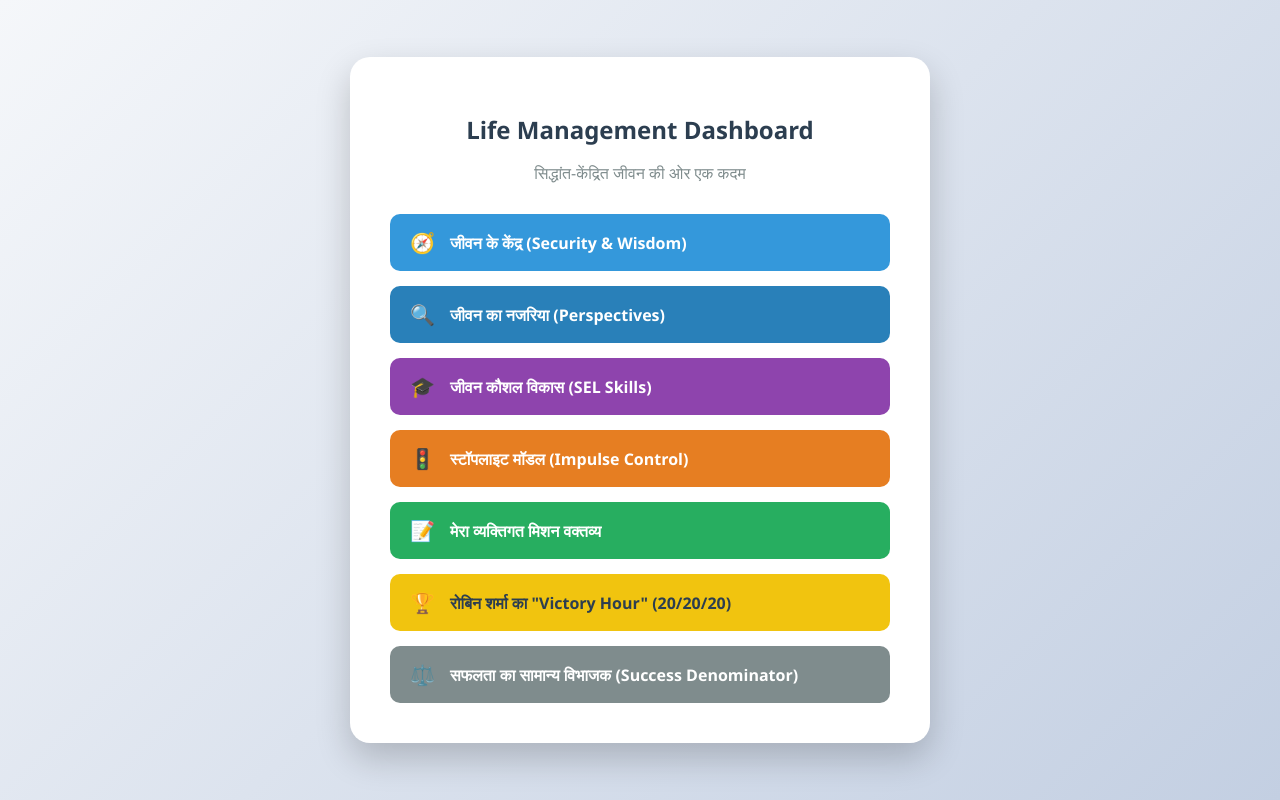
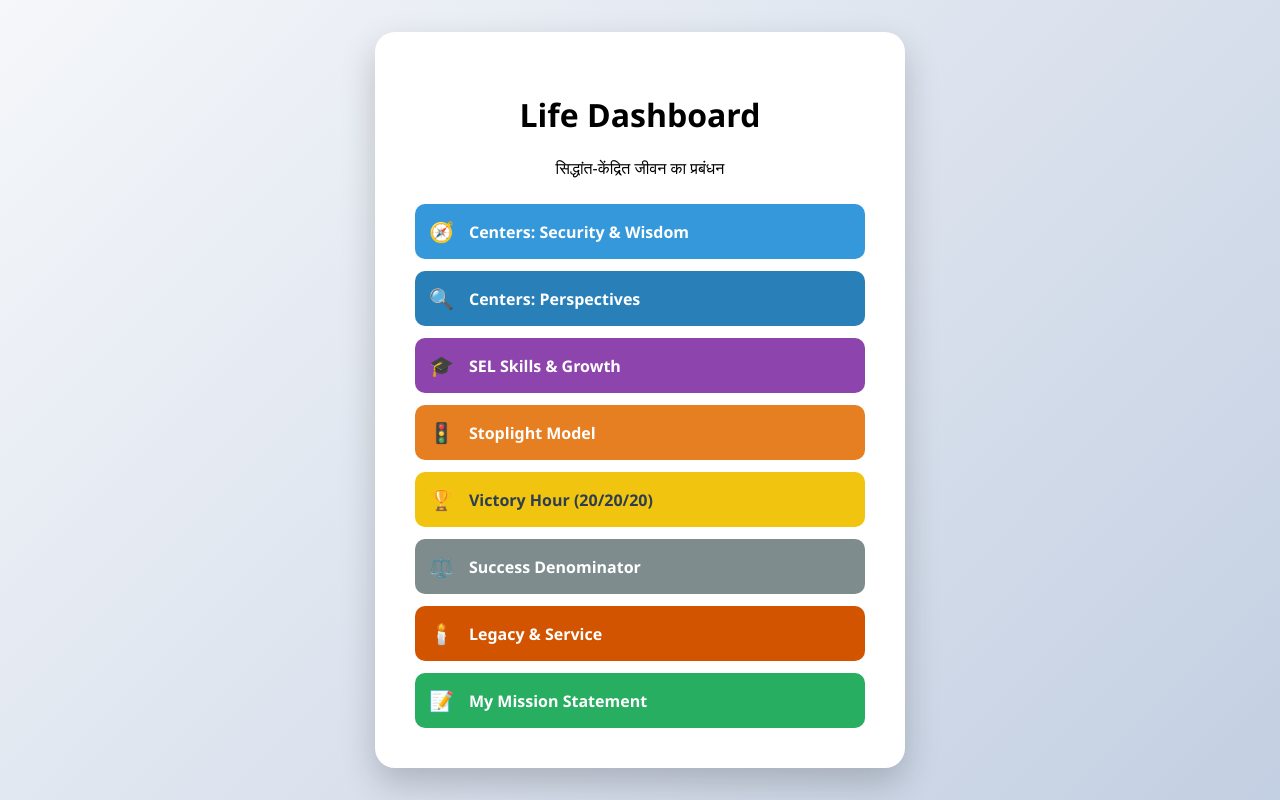
Before and after one commit to kbulbul026-coder/Centers, a Flask app: page / in a window 1280 px wide. Run offline with Flask 3, Linux system fonts and the light colour scheme.

Commit message:
add templates/legacy_serv

```diff
--- a/app.py
+++ b/app.py
@@ -22,19 +22,21 @@ def skills_growth():
 def stoplight():
     return render_template('stoplight.html')
 
-@app.route('/victory-hour') # नया रूट
+@app.route('/victory-hour')
 def victory_hour():
     return render_template('victory_hour.html')
+
+@app.route('/success-denominator')
+def success_denominator():
+    return render_template('success_denominator.html')
+
+@app.route('/legacy-service')
+def legacy_service():
+    return render_template('legacy_service.html')
 
 @app.route('/mission')
 def mission():
     return render_template('mission.html')
 
-# app.py में नया रूट जोड़ें
-@app.route('/success-denominator')
-def success_denominator():
-    return render_template('success_denominator.html')
-
-
 if __name__ == '__main__':
     app.run(debug=False)
--- a/templates/index.html
+++ b/templates/index.html
@@ -2,110 +2,33 @@
 <html lang="hi">
 <head>
     <meta charset="UTF-8">
-    <meta name="viewport" content="width=device-width, initial-scale=1.0">
-    <title>जीवन प्रबंधन डैशबोर्ड | Life Management Dashboard</title>
+    <title>Life Management Dashboard</title>
     <style>
-        /* मुख्य पेज की स्टाइलिंग */
-        body {
-            font-family: 'Segoe UI', Tahoma, Geneva, Verdana, sans-serif;
-            background: linear-gradient(135deg, #f5f7fa 0%, #c3cfe2 100%);
-            display: flex;
-            justify-content: center;
-            align-items: center;
-            min-height: 100vh;
-            margin: 0;
-        }
-
-        .dashboard-container {
-            background: white;
-            padding: 40px;
-            border-radius: 20px;
-            box-shadow: 0 15px 35px rgba(0,0,0,0.2);
-            text-align: center;
-            max-width: 500px;
-            width: 90%;
-        }
-
-        h1 { color: #2c3e50; margin-bottom: 10px; font-size: 24px; }
-        p { color: #7f8c8d; margin-bottom: 30px; font-size: 16px; }
-
-        /* लिंक/बटन की स्टाइलिंग */
-        .nav-menu { display: flex; flex-direction: column; gap: 15px; }
-
-        .btn {
-            display: block;
-            padding: 15px 20px;
-            text-decoration: none;
-            color: white;
-            border-radius: 10px;
-            font-weight: bold;
-            transition: all 0.3s ease;
-            text-align: left;
-            display: flex;
-            align-items: center;
-        }
-
-        .btn i { margin-right: 15px; font-style: normal; font-size: 20px; }
-
-        /* अलग-अलग बटन के रंग */
-        .btn-centers { background-color: #3498db; } /* Blue */
-        .btn-perspective { background-color: #2980b9; } /* Dark Blue */
-        .btn-skills { background-color: #8e44ad; } /* Purple */
-        .btn-stoplight { background-color: #e67e22; } /* Orange */
-        .btn-mission { background-color: #27ae60; } /* Green */
-
-        .btn:hover { transform: translateX(10px); box-shadow: 0 5px 15px rgba(0,0,0,0.1); filter: brightness(1.1); }
-
-        .btn-victory { background-color: #f1c40f; color: #2c3e50 !important; } /* Gold/Yellow */
-
-
-        .btn-denominator { background-color: #7f8c8d; } /* Grey for strong foundation */
-
-
-
+        body { font-family: 'Segoe UI', sans-serif; background: linear-gradient(135deg, #f5f7fa 0%, #c3cfe2 100%); display: flex; justify-content: center; align-items: center; min-height: 100vh; margin: 0; }
+        .dashboard { background: white; padding: 40px; border-radius: 20px; box-shadow: 0 15px 35px rgba(0,0,0,0.2); text-align: center; width: 450px; }
+        .nav-menu { display: flex; flex-direction: column; gap: 12px; margin-top: 25px; }
+        .btn { display: flex; align-items: center; padding: 14px; text-decoration: none; color: white; border-radius: 10px; font-weight: bold; transition: 0.3s; text-align: left; }
+        .btn:hover { transform: translateX(10px); filter: brightness(1.1); }
+        .btn i { margin-right: 15px; font-size: 20px; font-style: normal; }
+        .c1 { background: #3498db; } .c2 { background: #2980b9; } .c3 { background: #8e44ad; }
+        .c4 { background: #e67e22; } .c5 { background: #f1c40f; color: #2c3e50 !important; }
+        .c6 { background: #7f8c8d; } .c7 { background: #d35400; } .c8 { background: #27ae60; }
     </style>
 </head>
 <body>
-
-    <div class="dashboard-container">
-        <h1>Life Management Dashboard</h1>
-        <p>सिद्धांत-केंद्रित जीवन की ओर एक कदम</p>
-
+    <div class="dashboard">
+        <h1>Life Dashboard</h1>
+        <p>सिद्धांत-केंद्रित जीवन का प्रबंधन</p>
         <div class="nav-menu">
-            <a href="/centers-matrix" class="btn btn-centers">
-                <i>🧭</i> जीवन के केंद्र (Security & Wisdom)
-            </a>
-
-            <a href="/perspective-matrix" class="btn btn-perspective">
-                <i>🔍</i> जीवन का नजरिया (Perspectives)
-            </a>
-
-            <a href="/skills-growth" class="btn btn-skills">
-                <i>🎓</i> जीवन कौशल विकास (SEL Skills)
-            </a>
-
-            <a href="/stoplight" class="btn btn-stoplight">
-                <i>🚦</i> स्टॉपलाइट मॉडल (Impulse Control)
-            </a>
-
-            <a href="/mission" class="btn btn-mission">
-                <i>📝</i> मेरा व्यक्तिगत मिशन वक्तव्य
-            </a>
-
-<a href="/victory-hour" class="btn btn-victory">
-    <i>🏆</i> रोबिन शर्मा का "Victory Hour" (20/20/20)
-</a>
-
-
-
-<a href="/success-denominator" class="btn btn-denominator">
-    <i>⚖️</i> सफलता का सामान्य विभाजक (Success Denominator)
-</a>
-
-
-
+            <a href="/centers-matrix" class="btn c1"><i>🧭</i> Centers: Security & Wisdom</a>
+            <a href="/perspective-matrix" class="btn c2"><i>🔍</i> Centers: Perspectives</a>
+            <a href="/skills-growth" class="btn c3"><i>🎓</i> SEL Skills & Growth</a>
+            <a href="/stoplight" class="btn c4"><i>🚦</i> Stoplight Model</a>
+            <a href="/victory-hour" class="btn c5"><i>🏆</i> Victory Hour (20/20/20)</a>
+            <a href="/success-denominator" class="btn c6"><i>⚖️</i> Success Denominator</a>
+            <a href="/legacy-service" class="btn c7"><i>🕯️</i> Legacy & Service</a>
+            <a href="/mission" class="btn c8"><i>📝</i> My Mission Statement</a>
         </div>
     </div>
-
 </body>
 </html>
```
Also changed, not shown: templates/legacy_service.html (added, +74 -0 lines).
